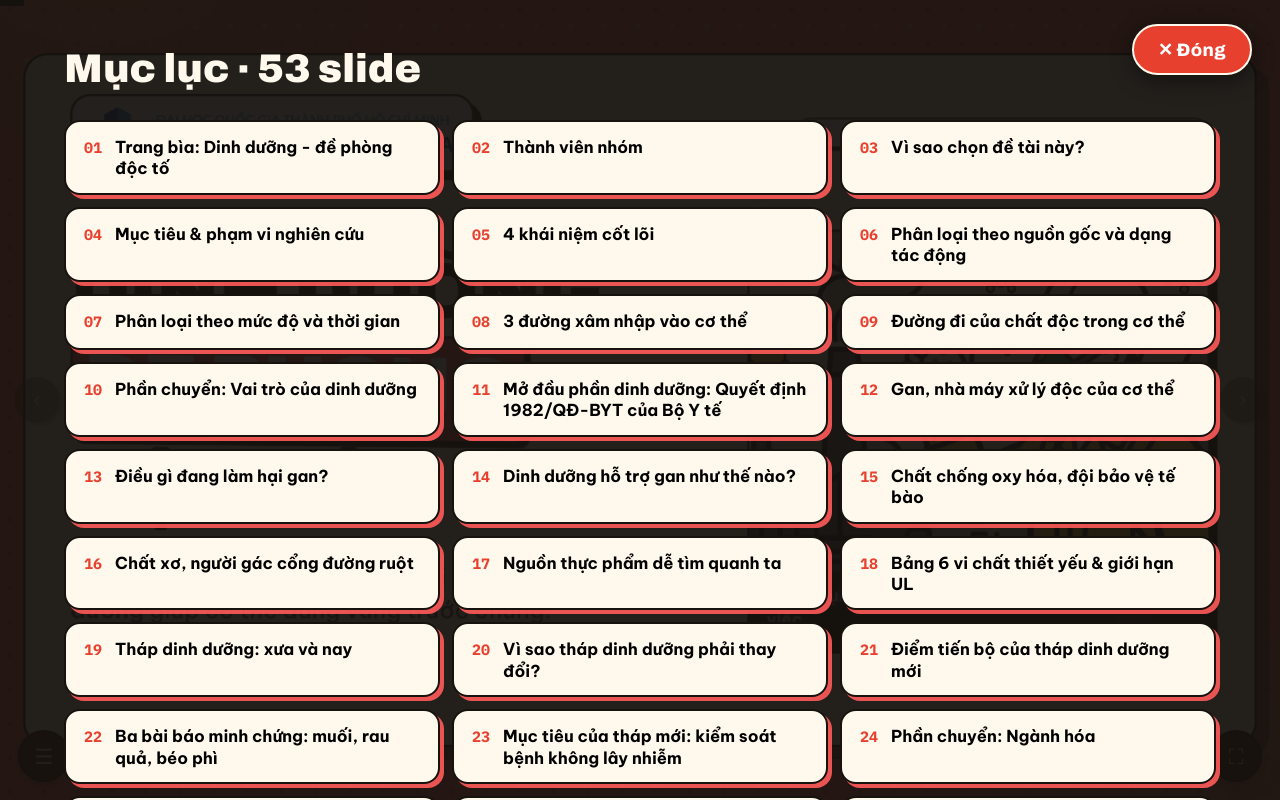
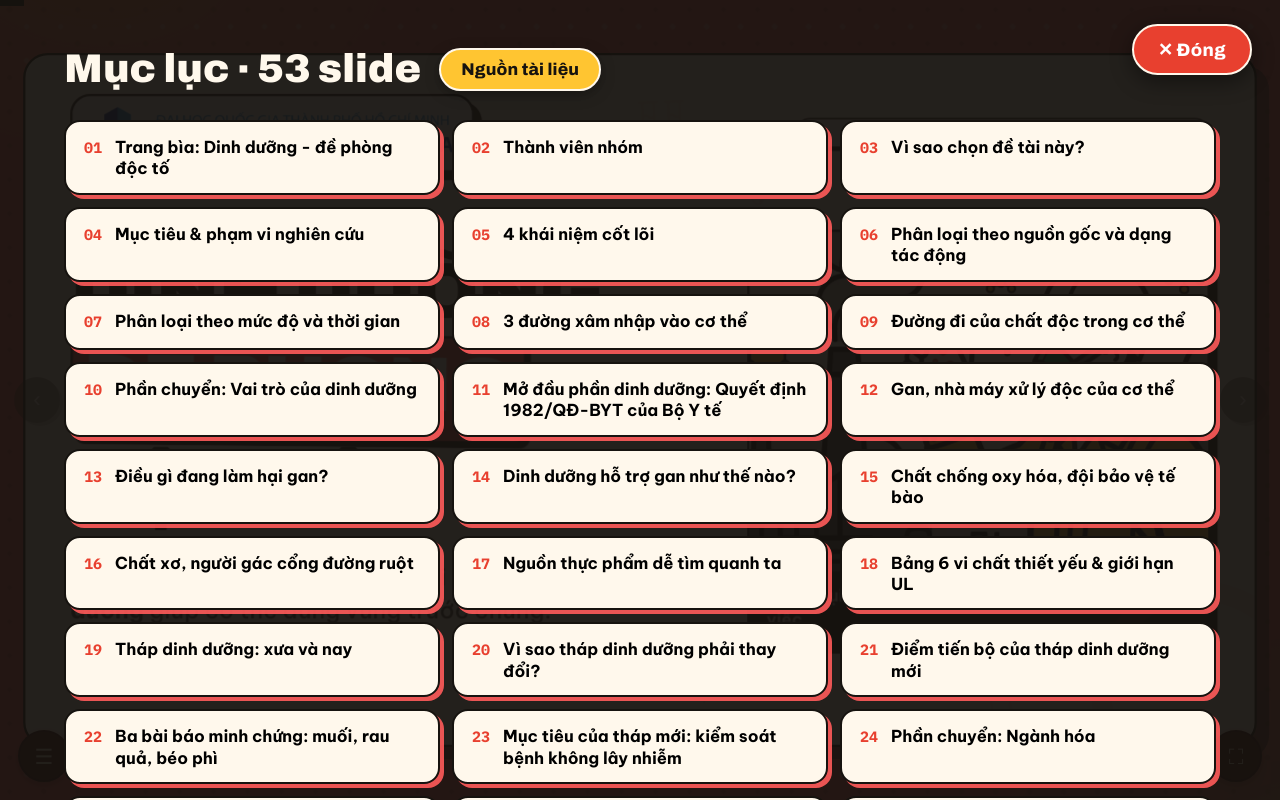
Before and after one commit to duykhoa1125/slide-DCH, a plain HTML site: page index.html in a window 1280 px wide. Both pictures are taken after a click on the button "Mở mục lục slide". Drawn offline with Linux system fonts and the light colour scheme.

Commit message:
Move Sources button inside TOC modal header

```diff
--- a/index.html
+++ b/index.html
@@ -37,12 +37,14 @@
   <button class="edge" id="edgeR" aria-label="Slide tiếp theo"><span>›</span></button>
 
   <button class="corner-btn" id="btnToc" aria-label="Mở mục lục slide" title="Mục lục">☰</button>
-  <button class="corner-btn" id="btnSrc" aria-label="Mở danh mục nguồn trích dẫn" title="Danh mục nguồn">Nguồn</button>
   <button class="corner-btn" id="btnFs" aria-label="Toàn màn hình" title="Toàn màn hình">⛶</button>
 
   <div id="toc" role="dialog" aria-label="Mục lục slide">
     <button id="tocClose">✕ Đóng</button>
-    <h2 id="tocTitle">Mục lục · 53 slide</h2>
+    <div class="toc-top">
+      <h2 id="tocTitle">Mục lục · 53 slide</h2>
+      <button id="btnSrc" type="button" aria-label="Mở danh mục nguồn trích dẫn">Nguồn tài liệu</button>
+    </div>
     <div class="grid" id="tocGrid"></div>
   </div>
 
--- a/scripts/deck.js
+++ b/scripts/deck.js
@@ -102,14 +102,14 @@
       (imgZoom && imgZoom.classList.contains('open'));
   }
 
-  function closeAllOverlays() {
+  function closeTopOverlay() {
+    if (imgZoom && imgZoom.classList.contains('open')) { imgZoom.classList.remove('open'); return; }
+    if (srcModal && srcModal.classList.contains('open')) { srcModal.classList.remove('open'); return; }
     toc.classList.remove('open');
-    if (srcModal) srcModal.classList.remove('open');
-    if (imgZoom) imgZoom.classList.remove('open');
   }
 
   document.addEventListener('keydown', function (e) {
-    if (e.key === 'Escape') { closeAllOverlays(); return; }
+    if (e.key === 'Escape') { closeTopOverlay(); return; }
     if (anyOverlayOpen()) return;
     if (e.key === 'ArrowRight' || e.key === ' ' || e.key === 'PageDown') {
       e.preventDefault();
--- a/styles/base.css
+++ b/styles/base.css
@@ -271,7 +271,6 @@ h2.title .hl.y { background: var(--yellow); color: var(--ink); }
 }
 
 #btnToc { left: 18px; }
-#btnSrc { left: 80px; font-size: 16px; font-family: var(--mono); font-weight: 700; width: auto; padding: 0 16px; border-radius: 999px; }
 #btnFs { right: 18px; }
 
 /* ---------- Source links & zoomable visuals ---------- */
@@ -376,14 +375,43 @@ h2.title .hl.y { background: var(--yellow); color: var(--ink); }
 
 #toc.open { display: block; }
 
+#toc .toc-top {
+  display: flex;
+  align-items: center;
+  gap: 18px;
+  flex-wrap: wrap;
+  margin-bottom: 28px;
+  padding-right: 170px;
+}
+
 #toc h2 {
   color: var(--cream);
   font-family: var(--disp);
   font-weight: 900;
   font-size: 40px;
-  margin-bottom: 28px;
-  padding-right: 230px;
+  margin-bottom: 0;
+  padding-right: 0;
   line-height: 1.15;
+}
+
+#toc .toc-top #btnSrc {
+  background: var(--yellow);
+  color: var(--ink);
+  border: 2.5px solid var(--cream);
+  border-radius: 999px;
+  font-family: var(--disp);
+  font-weight: 800;
+  font-size: 17px;
+  letter-spacing: .01em;
+  padding: 10px 20px;
+  min-height: 0;
+  box-shadow: 0 4px 14px rgba(0,0,0,.35);
+  cursor: pointer;
+}
+
+#toc .toc-top #btnSrc:hover {
+  background: #ffd45c;
+  transform: translateY(-1px);
 }
 
 #toc .grid {
```
